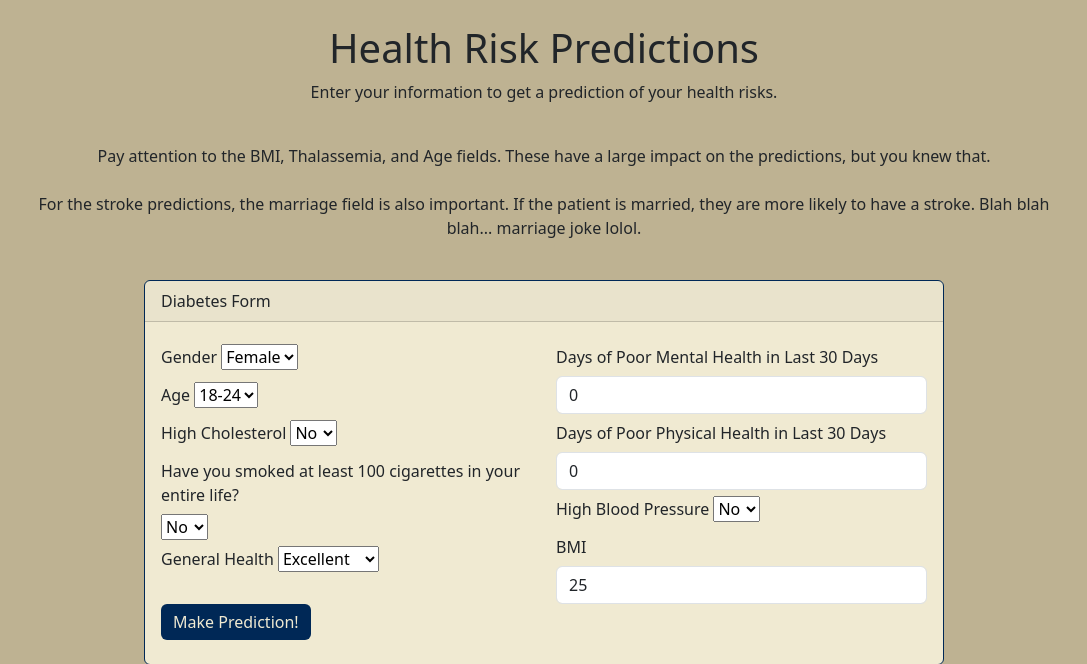
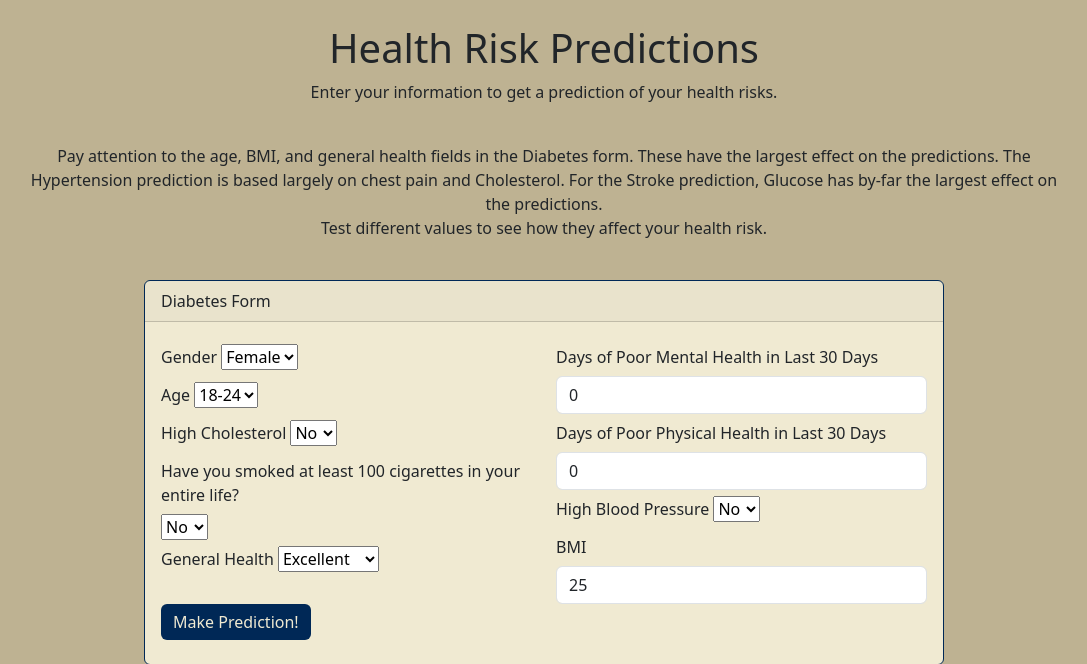
Before and after one commit to jwlosz/project-4-group-16, a Flask app: page /predictions in a window 1280 px wide. Shown: the part 56-720 px from the top of the page, without its empty margins (96-1183 px from the left). Run offline with Flask 3, Linux system fonts and the light colour scheme.

Commit message:
add feature importance

```diff
--- a/app/templates/predictions.html
+++ b/app/templates/predictions.html
@@ -72,13 +72,11 @@
                 <p class="text-center">Enter your information to get a prediction of your health risks.</p>
             <br/>
                 <p class="text-center">
-                    Pay attention to the BMI, Thalassemia, and Age fields.
-                    These have a large impact on the predictions, but you knew that.
-                    <br />
-                    <br />
-                    For the stroke predictions, the marriage field is also important.
-                    If the patient is married, they are more likely to have a stroke.
-                    Blah blah blah... marriage joke lolol.
+                    Pay attention to the age, BMI, and general health fields in the Diabetes form. These have the largest effect on the predictions.
+                    The Hypertension prediction is based largely on chest pain and Cholesterol.
+                    For the Stroke prediction, Glucose has by-far the largest effect on the predictions.
+                    <br/>
+                    Test different values to see how they affect your health risk.
                 </p>
             </div>
             <div class="col"></div>
```
